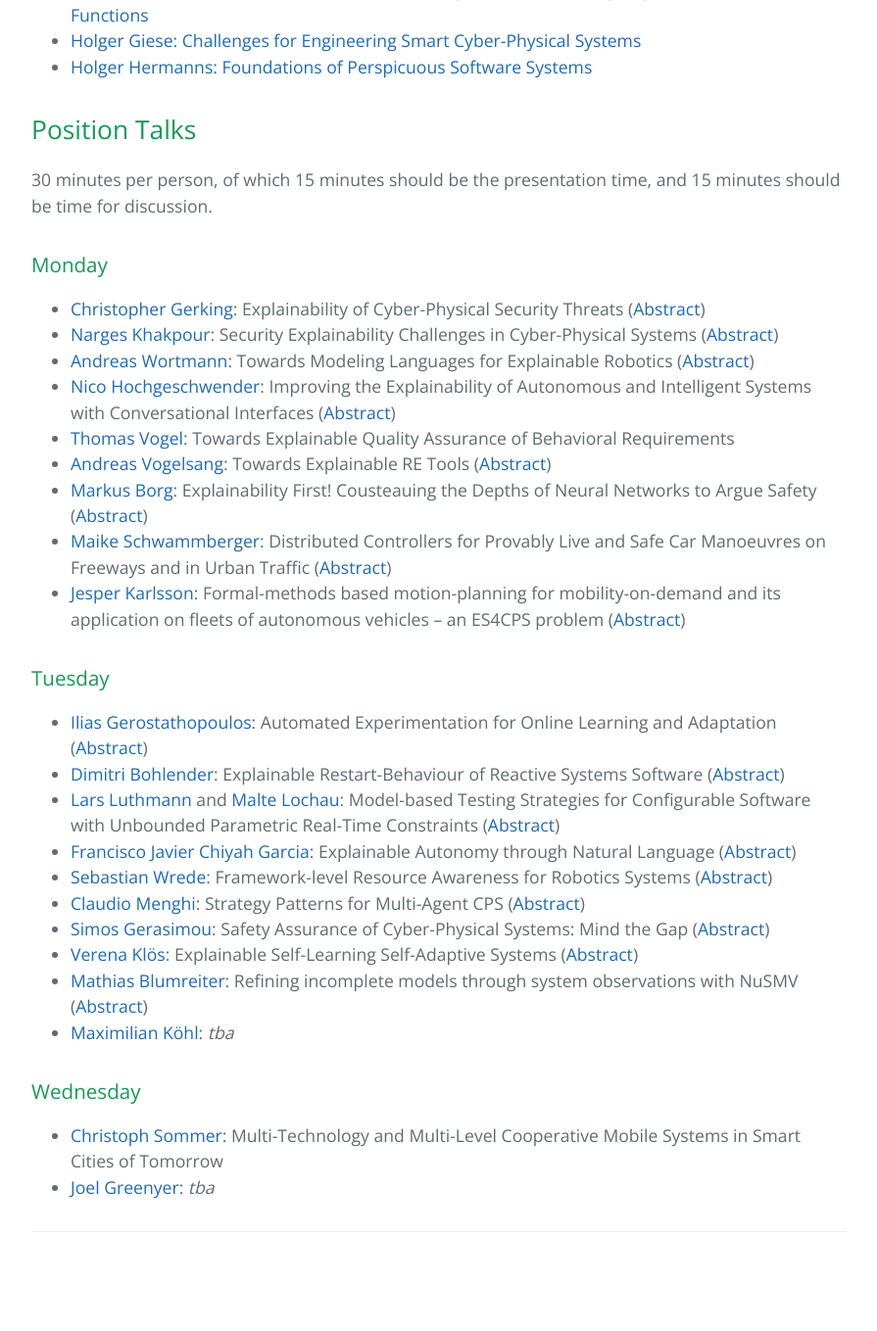
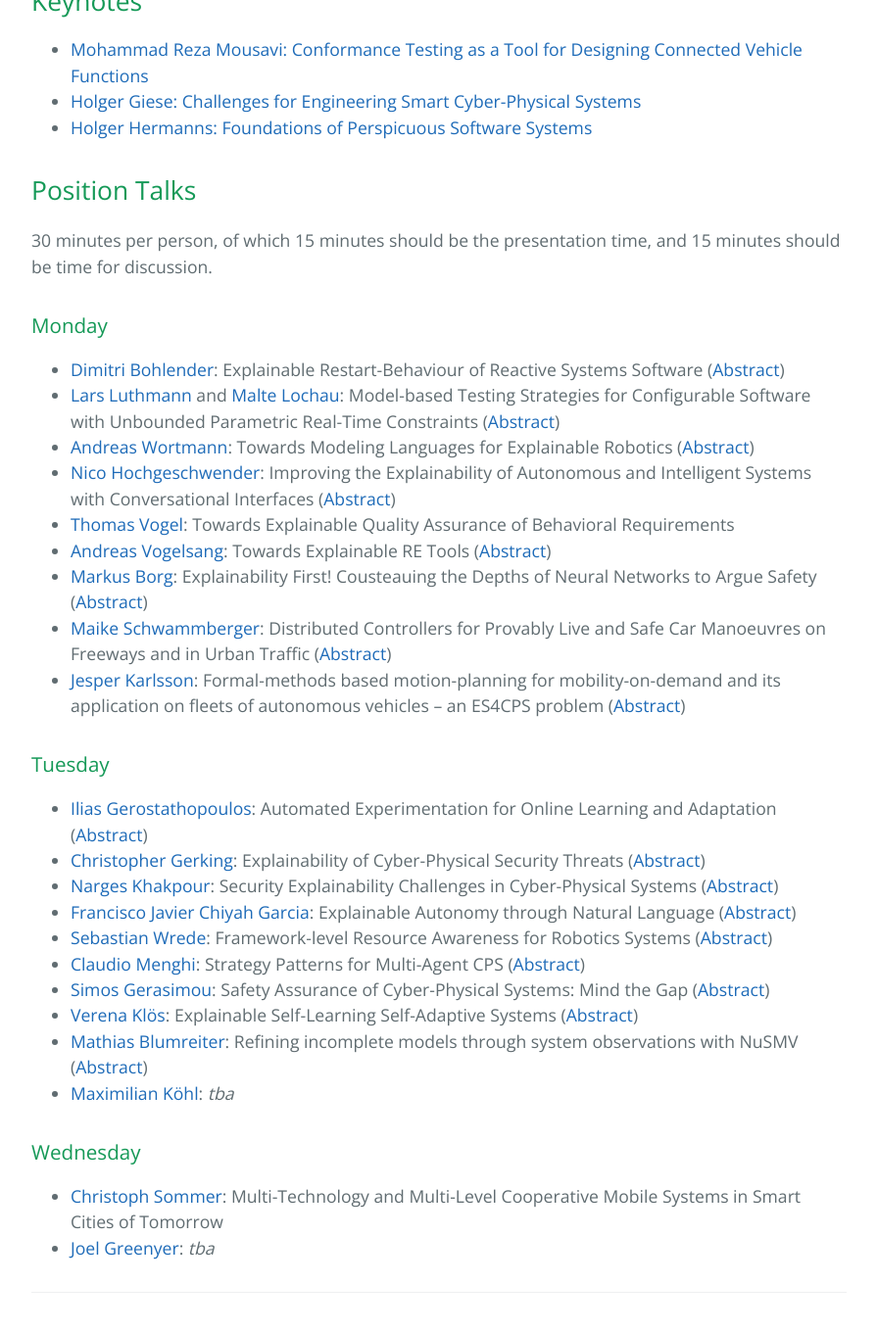
Before and after one commit to thomas-vogel/ES4CPS, a Jekyll site: the page built from program.md, in a window 1280 px wide and 1400 px high, scrolled down 1410 px. Shown: the top 1359 px of the window at 98% size, without its empty margins (192-1087 px from the left). Built offline with Jekyll 4.4.1, drawn with Linux system fonts in a browser that asks for light colours; before the commit the page ends 2748 px from its top, so only the background shows below that; part of the change alters nothing that is shown.

```diff
--- a/program.md
+++ b/program.md
@@ -25,8 +25,9 @@ permalink: /program.html
 
 ### Monday
 
-* [Christopher Gerking](https://www.uni-paderborn.de/person/8391/){:target="_blank"}: Explainability of Cyber-Physical Security Threats ([Abstract](abstracts/Gerking.pdf))
-* [Narges Khakpour](https://lnu.se/en/staff/narges.khakpour/){:target="_blank"}: Security Explainability Challenges in Cyber-Physical Systems ([Abstract](abstracts/Khakpour.pdf))
+* [Dimitri Bohlender](https://embedded.rwth-aachen.de/doku.php?id=lehrstuhl:mitarbeiter:bohlender){:target="_blank"}: Explainable Restart-Behaviour of Reactive Systems Software ([Abstract](abstracts/Bohlender.pdf))
+* [Lars Luthmann](https://www.es.tu-darmstadt.de/es/team/lars-luthmann/){:target="_blank"} and [Malte Lochau](http://www.es.tu-darmstadt.de/es/team/malte-lochau){:target="_blank"}: Model-based Testing Strategies for Configurable Software
+with Unbounded Parametric Real-Time Constraints ([Abstract](abstracts/Luthmann.pdf))
 * [Andreas Wortmann](http://www.se-rwth.de/staff/wortmann/){:target="_blank"}: Towards Modeling Languages for Explainable Robotics ([Abstract](abstracts/Wortmann.pdf))
 * [Nico Hochgeschwender](http://www.dlr.de/sc){:target="_blank"}: Improving the Explainability of Autonomous and Intelligent
 Systems with Conversational Interfaces ([Abstract](abstracts/Hochgeschwender.pdf))
@@ -41,9 +42,8 @@ Manoeuvres on Freeways and in Urban Traffic ([Abstract](abstracts/Schwammberger.
 
 * [Ilias Gerostathopoulos](http://www4.in.tum.de/~gerostat/){:target="_blank"}: Automated Experimentation for Online Learning and
 Adaptation ([Abstract](abstracts/Gerostathopoulos.pdf))
-* [Dimitri Bohlender](https://embedded.rwth-aachen.de/doku.php?id=lehrstuhl:mitarbeiter:bohlender){:target="_blank"}: Explainable Restart-Behaviour of Reactive Systems Software ([Abstract](abstracts/Bohlender.pdf))
-* [Lars Luthmann](https://www.es.tu-darmstadt.de/es/team/lars-luthmann/){:target="_blank"} and [Malte Lochau](http://www.es.tu-darmstadt.de/es/team/malte-lochau){:target="_blank"}: Model-based Testing Strategies for Configurable Software
-with Unbounded Parametric Real-Time Constraints ([Abstract](abstracts/Luthmann.pdf))
+* [Christopher Gerking](https://www.uni-paderborn.de/person/8391/){:target="_blank"}: Explainability of Cyber-Physical Security Threats ([Abstract](abstracts/Gerking.pdf))
+* [Narges Khakpour](https://lnu.se/en/staff/narges.khakpour/){:target="_blank"}: Security Explainability Challenges in Cyber-Physical Systems ([Abstract](abstracts/Khakpour.pdf))
 * [Francisco Javier Chiyah Garcia](https://scholar.google.co.uk/citations?user=NQyCFjYAAAAJ&hl=en){:target="_blank"}: Explainable Autonomy through Natural Language ([Abstract](abstracts/ChiyahGarcia.pdf))
 * [Sebastian Wrede](https://www.cor-lab.de/swrede){:target="_blank"}: Framework-level Resource Awareness for Robotics Systems ([Abstract](abstracts/Wrede.txt))
 * [Claudio Menghi](https://www.chalmers.se/en/staff/Pages/menghi.aspx){:target="_blank"}: Strategy Patterns for Multi-Agent CPS ([Abstract](abstracts/Menghi.pdf))
```
Also changed, not shown: assets/img/ES4CPS-Schedule.png, 1 other file.
